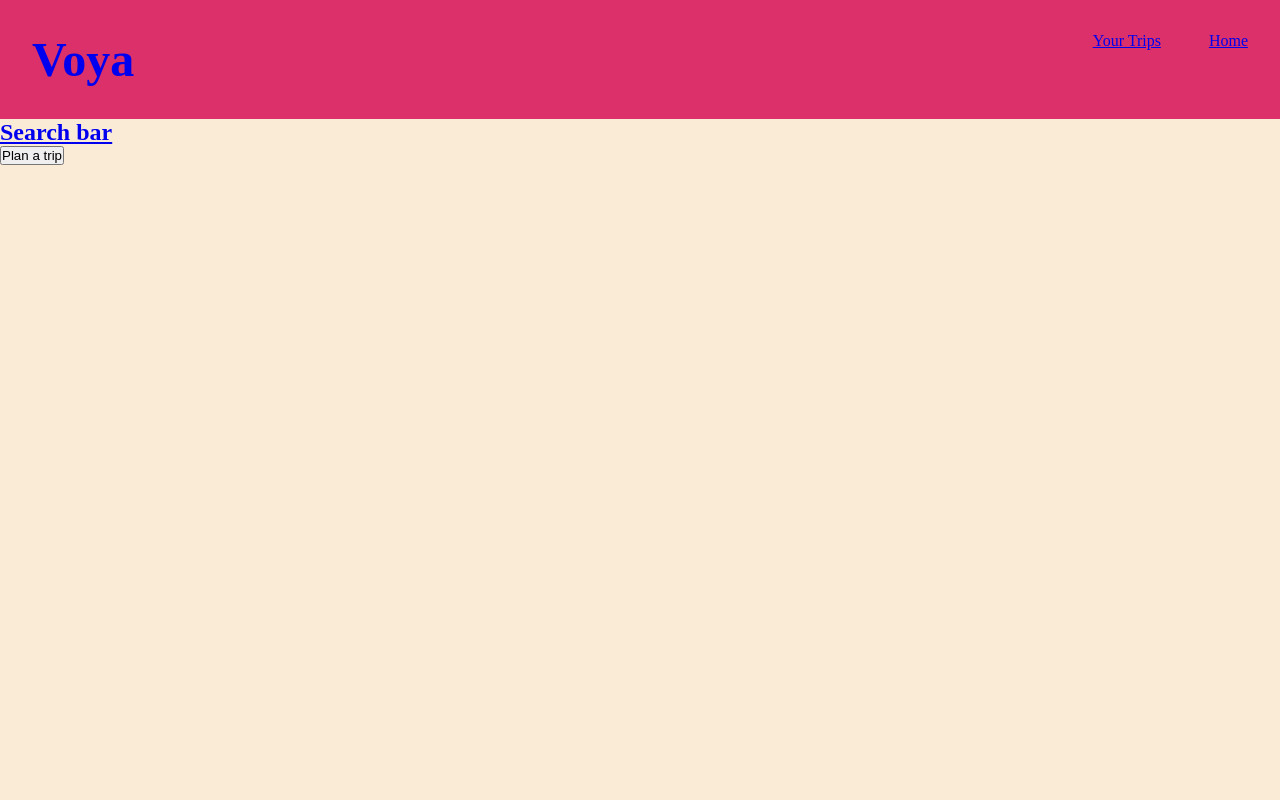
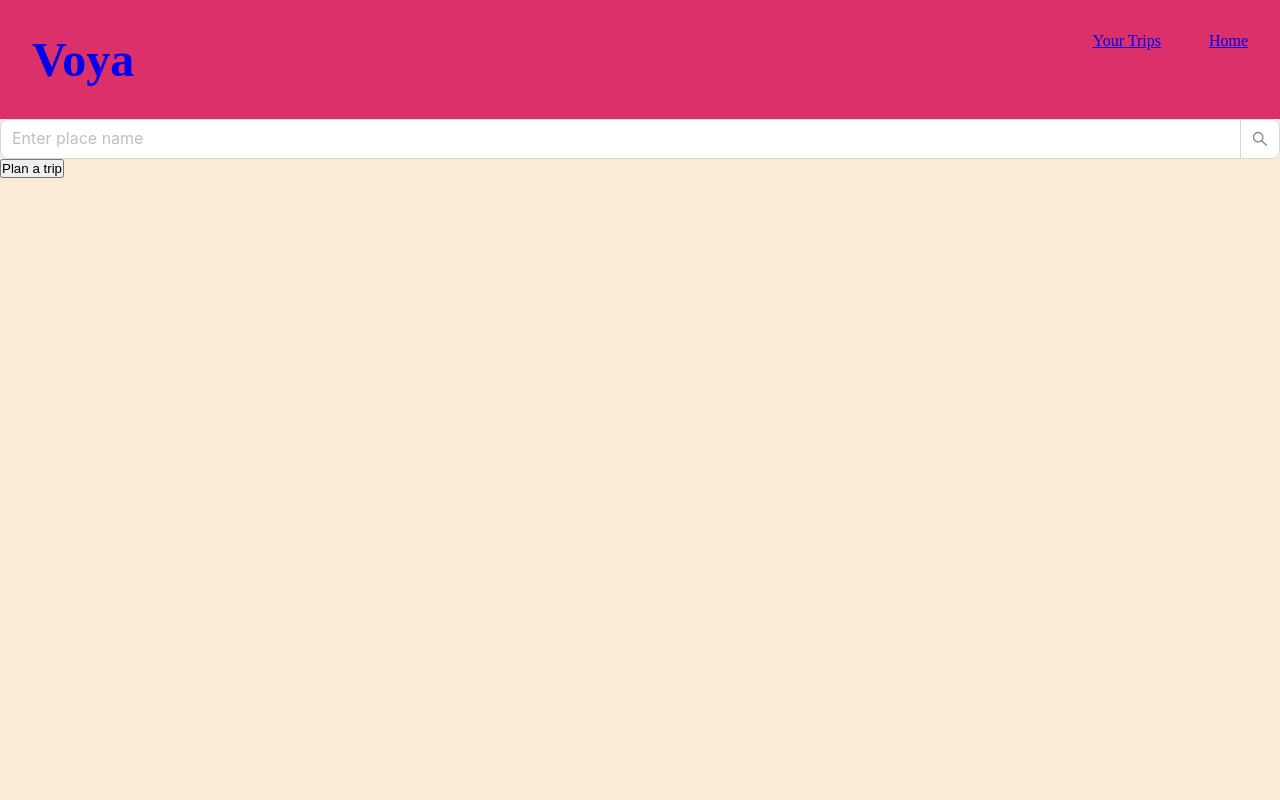
Before and after one commit to radha-rani-n/radha-rani-nathibayannagari-voya, a React (Vite) app: page / in a window 1280 px wide. Shown: the top 800 px of the page. Built offline with nearby package versions, Linux system fonts and the light colour scheme.

Commit message:
import search bar in home page

```diff
--- a/src/components/SearchBar/SearchBar.tsx
+++ b/src/components/SearchBar/SearchBar.tsx
@@ -3,8 +3,13 @@ import { Input } from "antd";
 const SearchBar = () => {
   return (
     <>
-      <section>
-        <Input type="text" />
+      <section className="search-bar">
+        <Input.Search
+          type="text"
+          placeholder="Enter place name"
+          size="large"
+          //   enterButton="Search"
+        />
       </section>
     </>
   );
--- a/src/pages/HomePage/HomePage.tsx
+++ b/src/pages/HomePage/HomePage.tsx
@@ -1,11 +1,11 @@
 import "./HomePage.scss";
-
+import SearchBar from "../../components/SearchBar/SearchBar";
 import { Link } from "react-router-dom";
 const HomePage = () => {
   return (
     <>
       <Link to={"/search-result"}>
-        <h2>Search bar</h2>
+        <SearchBar />
       </Link>
       <Link to="/plan-trip">
         <button>Plan a trip</button>
```
